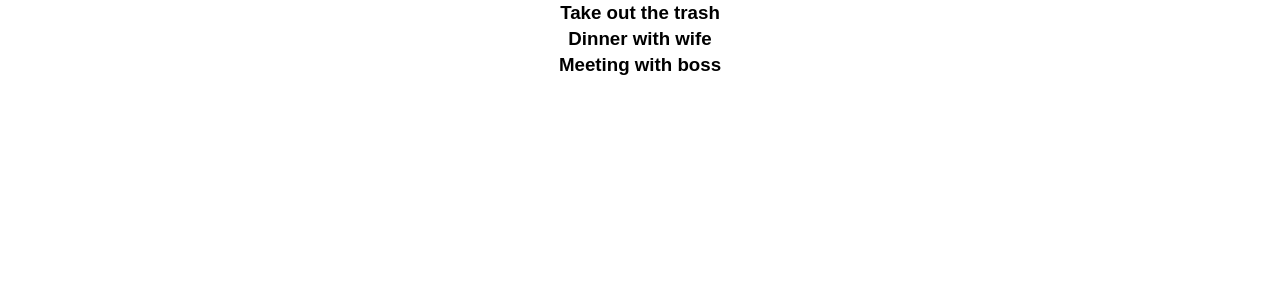
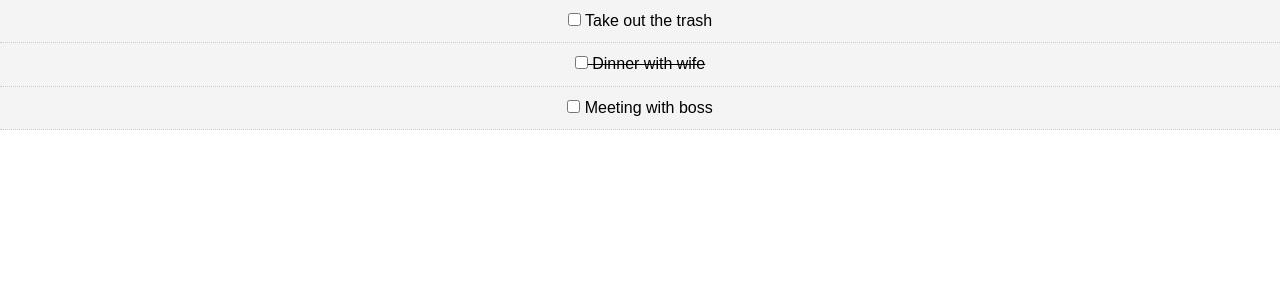
Before and after one commit to snyarde/React-JS-Crash-Course-2019, a React (Create React App) app: page / in a window 1280 px wide. Shown: the top 300 px of the page. Built offline with nearby package versions, Linux system fonts and the light colour scheme.

Commit message:
Adds markComplete method
Adds markComplete method to App, passes as prop to component. Lifts state changes to App.

```diff
--- a/src/App.js
+++ b/src/App.js
@@ -12,7 +12,7 @@ class App extends Component {
       {
         id: 2,
         title: "Dinner with wife",
-        completed: false
+        completed: true
       },
       {
         id: 3,
@@ -21,11 +21,21 @@ class App extends Component {
       }
     ]
   };
+  markComplete = id => {
+    this.setState({
+      todos: this.state.todos.map(todo => {
+        if (todo.id === id) {
+          todo.completed = !todo.completed;
+        }
+        return todo;
+      })
+    });
+  };
 
   render() {
     return (
       <div className="App">
-        <Todos todos={this.state.todos} />
+        <Todos todos={this.state.todos} markComplete={this.markComplete} />
       </div>
     );
   }
--- a/src/components/TodoItem.js
+++ b/src/components/TodoItem.js
@@ -2,8 +2,28 @@ import React, { Component } from "react";
 import PropTypes from "prop-types";
 
 class TodoItem extends Component {
+  getStyle = () => {
+    return {
+      background: "#f4f4f4",
+      padding: "10px",
+      borderBottom: "1px #ccc dotted",
+      textDecoration: this.props.todo.completed ? "line-through" : "none"
+    };
+  };
+
   render() {
-    return <h3>{this.props.todo.title}</h3>;
+    const { id, title } = this.props.todo;
+    return (
+      <div style={this.getStyle()}>
+        <p>
+          <input
+            type="checkbox"
+            onChange={this.props.markComplete.bind(this, id)}
+          />{" "}
+          {title}
+        </p>
+      </div>
+    );
   }
 }
 
--- a/src/components/Todos.js
+++ b/src/components/Todos.js
@@ -4,7 +4,13 @@ import PropTypes from "prop-types";
 
 class Todos extends Component {
   render() {
-    return this.props.todos.map(todo => <TodoItem key={todo.id} todo={todo} />);
+    return this.props.todos.map(todo => (
+      <TodoItem
+        key={todo.id}
+        todo={todo}
+        markComplete={this.props.markComplete}
+      />
+    ));
   }
 }
 
```
